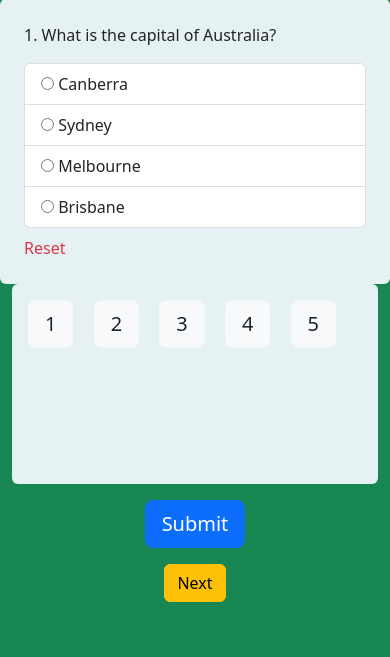
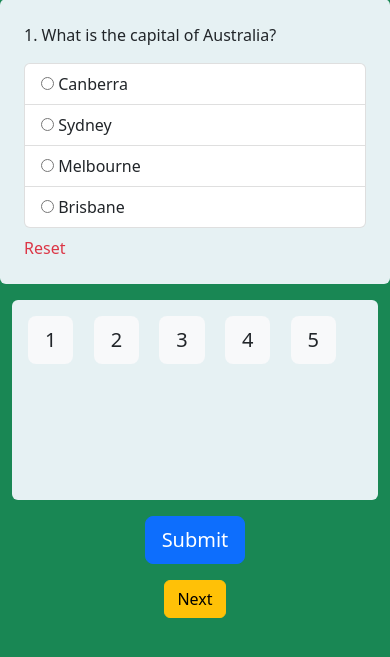
Before and after one commit to farrel216/Tugas2PBP-Quiz, a PHP site: page /questionPage.php in a window 390 px wide. Shown: the part 49-706 px from the top of the page. Run offline with PHP 8.4, Linux system fonts and the light colour scheme.

Commit message:
update responsive display

```diff
--- a/questionPage.php
+++ b/questionPage.php
@@ -79,7 +79,7 @@ if (isset($_GET['submit'])) {
                 <!-- Reset answer -->
                 <a class="nav-link text-danger mt-2" href="?answer=0&questionNum=<?= $questionNum ?>">Reset</a>
             </div>
-            <div class="col-lg-3">
+            <div class="col-lg-3 mt-3 mt-lg-0">
                 <!-- Navigasi angka -->
                 <nav class="navigation p-2 rounded-2" style="background:#E6F1F3; min-height: 200px;">
                     <?php for ($i = 0; $i < count($questions); $i++) : ?>
```
